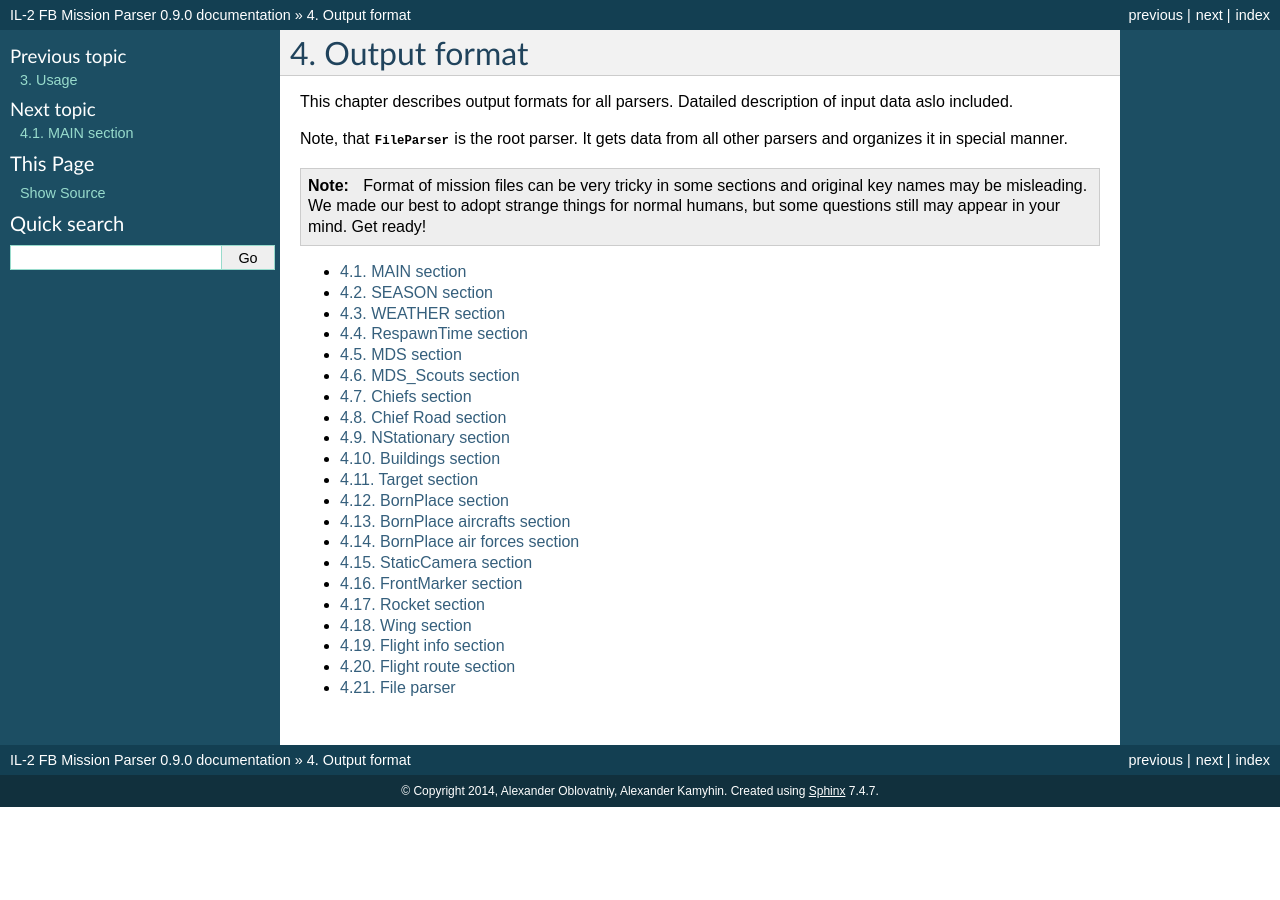
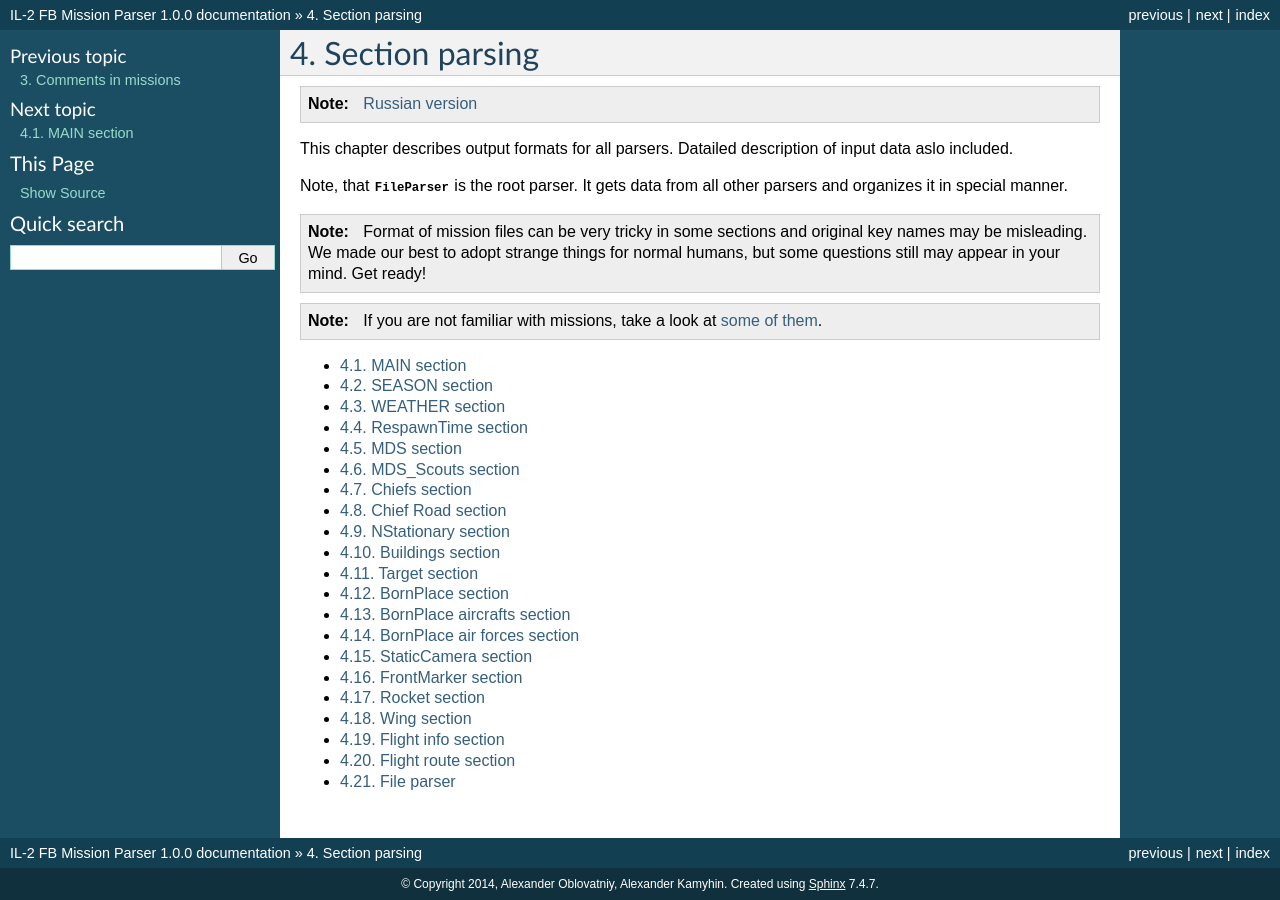
Before and after one commit to IL2HorusTeam/il2fb-mission-parser, a Sphinx documentation site: the page built from docs/section-parsing.rst, in a window 1280 px wide. Built offline with Sphinx 7.4.7, drawn with Linux system fonts in a browser that asks for light colours.

Commit message:
update version and docs

```diff
--- /dev/null
+++ b/docs/comments-in-missions.rst
@@ -0,0 +1,6 @@
+Comments in missions
+====================
+
+.. note::
+
+    `Russian version <https://github.com/IL2HorusTeam/il2fb-mission-parser/wiki/%D0%9A%D0%BE%D0%BC%D0%BC%D0%B5%D0%BD%D1%82%D0%B0%D1%80%D0%B8%D0%B8-%D0%B2-%D1%84%D0%B0%D0%B9%D0%BB%D0%B5-%D0%BC%D0%B8%D1%81%D1%81%D0%B8%D0%B8>`_
--- a/docs/conf.py
+++ b/docs/conf.py
@@ -60,9 +60,9 @@ copyright = u'2014, Alexander Oblovatniy, Alexander Kamyhin'
 # built documents.
 #
 # The short X.Y version.
-version = '0.9'
+version = '1.0'
 # The full version, including alpha/beta/rc tags.
-release = '0.9.0'
+release = '1.0.0'
 
 # The language for content autogenerated by Sphinx. Refer to documentation
 # for a list of supported languages.
--- /dev/null
+++ b/docs/demo.rst
@@ -0,0 +1,6 @@
+Demo
+====
+
+.. note::
+
+    `Russian version <https://github.com/IL2HorusTeam/il2fb-mission-parser/wiki/%D0%94%D0%B5%D0%BC%D0%BE%D0%BD%D1%81%D1%82%D1%80%D0%B0%D1%86%D0%B8%D1%8F-%D0%B1%D0%B8%D0%B1%D0%BB%D0%B8%D0%BE%D1%82%D0%B5%D0%BA%D0%B8>`_
--- a/docs/installation.rst
+++ b/docs/installation.rst
@@ -1,5 +1,10 @@
 Installation
 ============
+
+.. note::
+
+    `Russian version <https://github.com/IL2HorusTeam/il2fb-mission-parser/wiki/%D0%A3%D1%81%D1%82%D0%B0%D0%BD%D0%BE%D0%B2%D0%BA%D0%B0>`_
+
 
 This library is as easy to install as any other Python library. The common way
 is to use PyPI:
--- a/docs/output-format.rst
+++ b/docs/section-parsing.rst
@@ -1,5 +1,10 @@
-Output format
-=============
+Section parsing
+===============
+
+.. note::
+
+    `Russian version <https://github.com/IL2HorusTeam/il2fb-mission-parser/wiki/%D0%A0%D0%B0%D0%B7%D0%B1%D0%BE%D1%80-%D1%81%D0%B5%D0%BA%D1%86%D0%B8%D0%B9>`_
+
 
 This chapter describes output formats for all parsers. Datailed description of
 input data aslo included.
@@ -13,6 +18,10 @@ parser. It gets data from all other parsers and organizes it in special manner.
     key names may be misleading. We made our best to adopt strange things
     for normal humans, but some questions still may appear in your mind.
     Get ready!
+
+.. note::
+
+    If you are not familiar with missions, take a look at `some of them <https://github.com/IL2HorusTeam/il2fb-mission-parser/tree/b3424b40e1ff69018c75591214f4755943fe6491/tests/data>`_.
 
 .. toctree::
     :maxdepth: 1
--- a/il2fb/parsers/mission/version.py
+++ b/il2fb/parsers/mission/version.py
@@ -1,7 +1,7 @@
 # -*- coding: utf-8 -*-
 
-VERSION_MAJOR = 0
-VERSION_MINOR = 9
+VERSION_MAJOR = 1
+VERSION_MINOR = 0
 VERSION_PATCH = 0
 
 VERSION_INFO = (VERSION_MAJOR, VERSION_MINOR, VERSION_PATCH)
```
Also changed, not shown: README.rst (+13 -2 lines), docs/index.rst (+49 -4 lines), docs/introduction.rst (deleted, +0 -9 lines), docs/usage.rst (+8 -3 lines), 1 other file.
